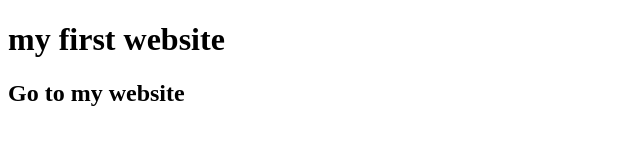
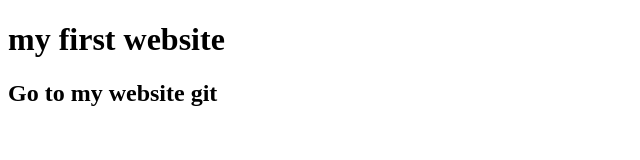
Before and after one commit to raselhossain007/my-website-01, a plain HTML site: page index.html in a window 1280 px wide. Shown: the full height of the page, 0-640 px from the left. Drawn offline with Linux system fonts and the light colour scheme.

Commit message:
we go added

```diff
--- a/index.html
+++ b/index.html
@@ -8,6 +8,6 @@
 </head>
 <body>
     <h1> my first website</h1>
-    <h2> Go to my website </h2>
+    <h2> Go to my website git</h2>
 </body>
 </html>
```
